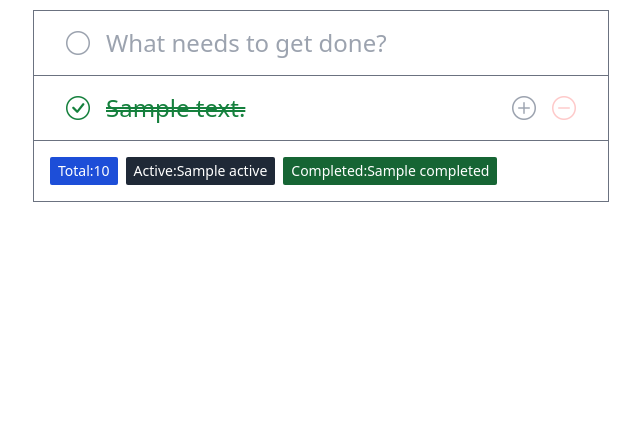
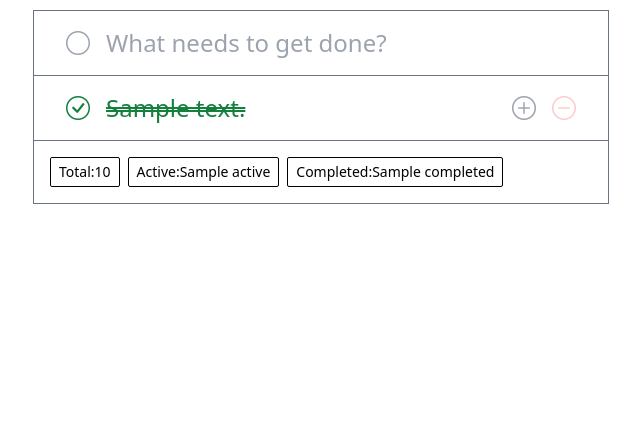
Before and after one commit to kingokeke/todomvc-fastapi-htmx, a FastAPI app: template templates/index.html in a window 1280 px wide. Shown: the part 182-609 px from the top of the page, without its empty margins (319-959 px from the left). Run offline with FastAPI, Linux system fonts and the light colour scheme; the template is opened without the code that fills it: most values are stand-ins (such as "Sample title", 1, 10 or a date in 2020); some libraries are stand-ins or nearby versions.

Commit message:
update styling for summary buttons

```diff
--- a/templates/todo-summary.html
+++ b/templates/todo-summary.html
@@ -1,17 +1,29 @@
 {% if count.total > 0 %}
 <div class="flex justify-between p-4 border-b border-l border-r border-gray-500 text-sm font-[500]">
     <div class="flex flex-row content-center gap-2">
-        <button class="px-2 py-1 bg-blue-700 text-white rounded-sm" hx-get="/todos" hx-include="#get-total-todos"
-            hx-target="#todo-list" hx-swap="innerHTML">Total:{{count.total }}</button>
-        <button class="px-2 py-1 bg-gray-800 text-white rounded-sm" hx-get="/todos" hx-include="#get-active-todos"
-            hx-target="#todo-list" hx-swap="innerHTML">Active:{{count.active }}</button>
-        <button class="px-2 py-1 bg-green-800 text-white rounded-sm" hx-get="/todos" hx-include="#get-completed-todos"
-            hx-target="#todo-list" hx-swap="innerHTML">Completed:{{ count.completed }}</button>
+        <button
+            class="px-2 py-1 border-black border hover:bg-blue-700 hover:text-white hover:border-blue-700 rounded-sm"
+            hx-get="/todos" hx-include="#get-total-todos" hx-target="#todo-list" hx-swap="innerHTML">
+            Total:{{count.total}}
+        </button>
+        <button
+            class="px-2 py-1 border-black border hover:bg-gray-800 hover:text-white hover:border-gray-800 rounded-sm"
+            hx-get="/todos" hx-include="#get-active-todos" hx-target="#todo-list" hx-swap="innerHTML">
+            Active:{{count.active }}
+        </button>
+        <button
+            class="px-2 py-1 border-black border hover:bg-green-800 hover:text-white hover:border-green-800 rounded-sm"
+            hx-get="/todos" hx-include="#get-completed-todos" hx-target="#todo-list" hx-swap="innerHTML">
+            Completed:{{count.completed}}
+        </button>
     </div>
     <div class="flex">
         {% if count.completed > 0 %}
-        <button class="px-2 py-1 bg-red-600 text-white rounded-sm" hx-delete="/todos/completed" hx-target="#todo-list"
-            hx-swap="innerHTML" hx-select-oob="#toggle-complete-all">Delete Completed</button>
+        <button class="px-2 py-1 border-black border hover:bg-red-600 hover:text-white hover:border-red-600 rounded-sm"
+            hx-delete="/todos/completed" hx-target="#todo-list" hx-swap="innerHTML"
+            hx-select-oob="#toggle-complete-all">
+            Delete Completed
+        </button>
         {% endif %}
     </div>
     <input id="get-total-todos" type="hidden" name="count" value="total">
```
